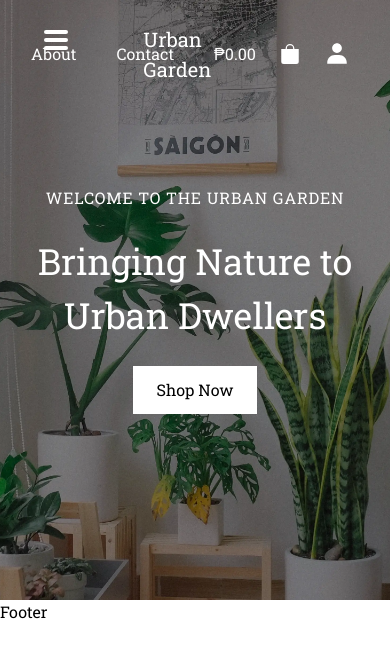
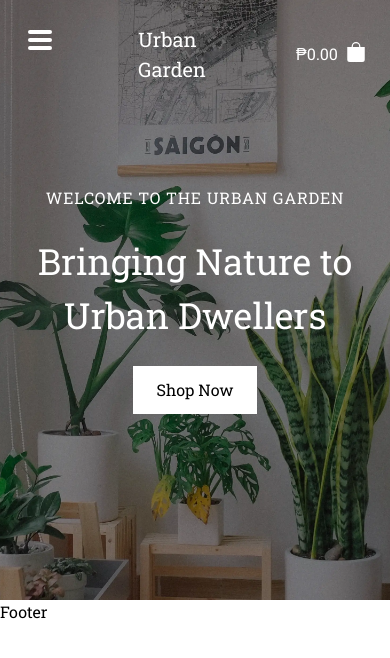
Before and after one commit to crazycart143/urban-garden, a Next.js app: page / in a window 390 px wide. Shown: the top 658 px of the page. Built offline with nearby package versions, Linux system fonts and the light colour scheme.

Commit message:
responsiveness update

```diff
--- a/components/Navbar.tsx
+++ b/components/Navbar.tsx
@@ -10,23 +10,28 @@ import { BiSolidUser } from "react-icons/bi";
 const Navbar = () => {
   const [isOpen, setIsOpen] = useState(false);
   return (
-    <nav className="grid w-full h-[50px] grid-cols-3 md:grid-cols-2 px-10 py-6 bg-transparent fixed top-0 right-0 z-10 text-white">
-      <div className="md:hidden">
+    <nav className="grid w-full h-[50px] grid-cols-3 lg:grid-cols-2 px-6 md:px-10 py-6 bg-transparent fixed top-0 right-0 z-10 text-white">
+      <div className="lg:hidden">
         <HamburgerMenu setIsOpen={setIsOpen} isOpen={isOpen} />
       </div>
-      <div className="flex items-center justify-center text-[20px] md:text-[26px] md:justify-start">
+      <div className="flex items-center justify-center text-[20px] md:text-[26px] lg:justify-start">
         <h1>Urban Garden</h1>
       </div>
-      <div className="flex items-center justify-end text-[16px] gap-x-6">
+      <div className="flex items-center justify-end text-[16px] gap-x-6  ">
         {navLinks.map((link, index) => (
-          <a key={index} href={link.src} className="ml-4 text-[16px]">
+          <a
+            key={index}
+            href={link.src}
+            className="ml-4 text-[16px] hidden lg:flex"
+          >
             {link.title}
           </a>
         ))}
-        <a href="/">
+        <a href="/" className="flex gap-x-2">
+          ₱0.00
           <BsFillBagFill size={20} />
         </a>
-        <a href="/">
+        <a href="/" className="hidden lg:flex">
           <BiSolidUser size={26} />
         </a>
       </div>
--- a/constants/index.ts
+++ b/constants/index.ts
@@ -15,8 +15,4 @@ export const navLinks = [
     title: "Contact",
     src: "",
   },
-  {
-    title: "₱0.00",
-    src: "",
-  },
 ];
```
